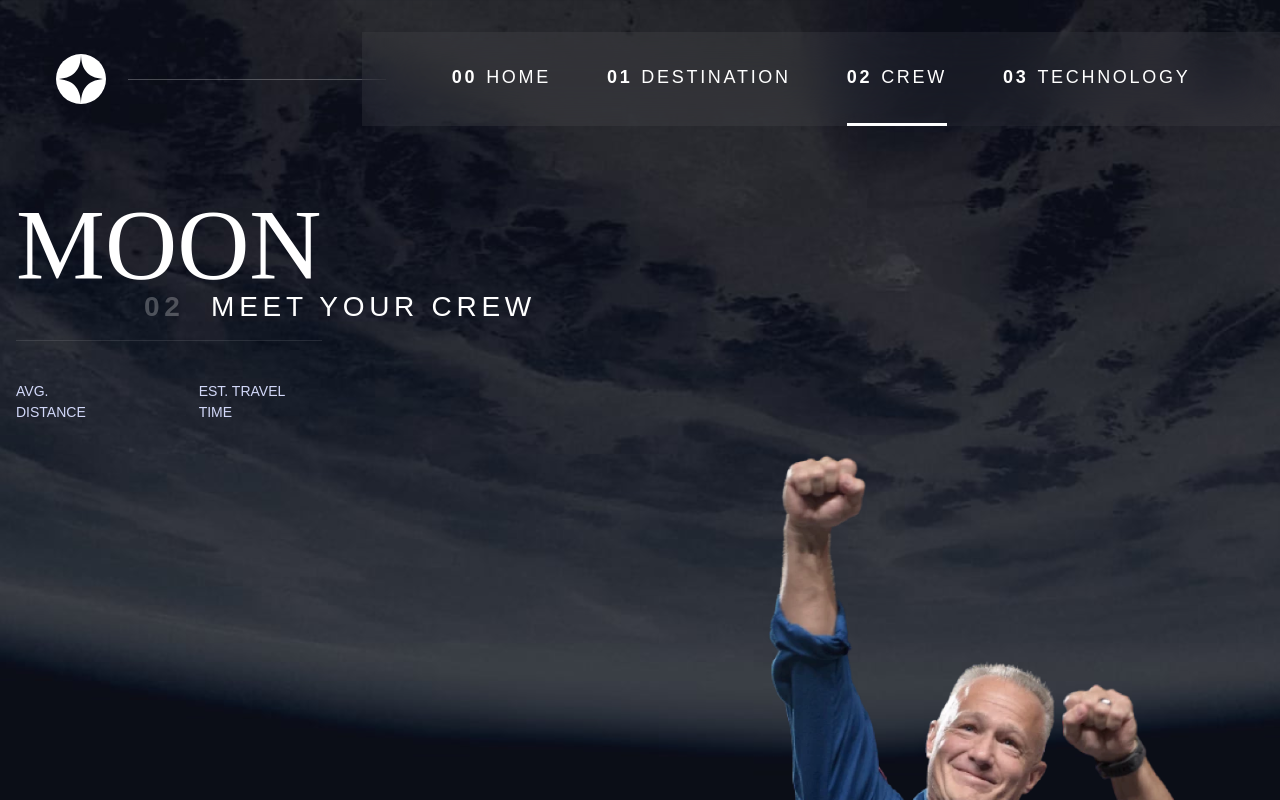
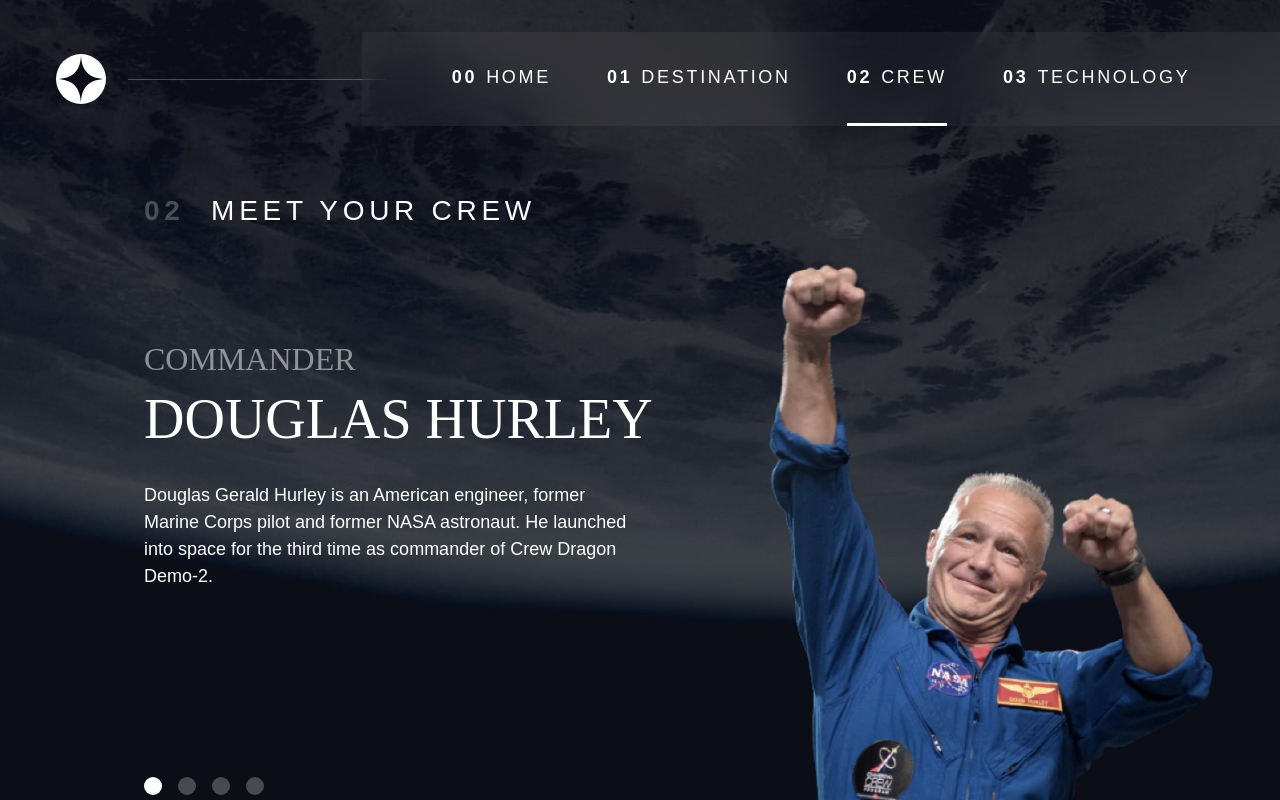
Before and after one commit to olaide-hok/space-tourism, a Next.js app: page /crew in a window 1280 px wide. Shown: the top 800 px of the page. Built offline with nearby package versions, Linux system fonts and the light colour scheme.

Commit message:
conditionally render TabPanel based on crew, text, and tech boolean props.

```diff
--- a/components/TabPanel.jsx
+++ b/components/TabPanel.jsx
@@ -1,10 +1,11 @@
-export default function TabPanel({tab, isVisible}) {
+export default function TabPanel({tab, text, crew, tech, isVisible}) {
+    if (text) {
         return (
             <article
                 hidden={!isVisible}
                 className="destination-info flow"
                 id={tab.id}
-            tabindex="0"
+                tabIndex="0"
                 role="tabpanel">
                 <h2 className="fs-800 uppercase ff-serif">Moon</h2>
 
@@ -27,3 +28,40 @@
             </article>
         );
     }
+
+    if (crew) {
+        return (
+            <article
+                hidden={!isVisible}
+                className="crew-details flow"
+                id={tab.id}
+                tabIndex="0"
+                role="tabpanel">
+                <header className="flow flow--space-small">
+                    <h2 className="fs-600 ff-serif uppercase">{tab.role}</h2>
+                    <p className="fs-700 uppercase ff-serif">{tab.name}</p>
+                </header>
+                <p>{tab.bio}</p>
+            </article>
+        );
+    }
+
+    if (tech) {
+        return (
+            <article
+                hidden={!isVisible}
+                className="technology-details flow"
+                id={tab.id}
+                tabIndex="0"
+                role="tabpanel">
+                <header className="flow flow--space-small">
+                    <h2 className="fs-600 ff-serif uppercase">
+                        The Terminology...
+                    </h2>
+                    <p className="fs-700 uppercase ff-serif">{tab.name}</p>
+                </header>
+                <p className="text-accent">{tab.description}</p>
+            </article>
+        );
+    }
+}
```
Lines whose indentation alone changed are shown as unchanged.
